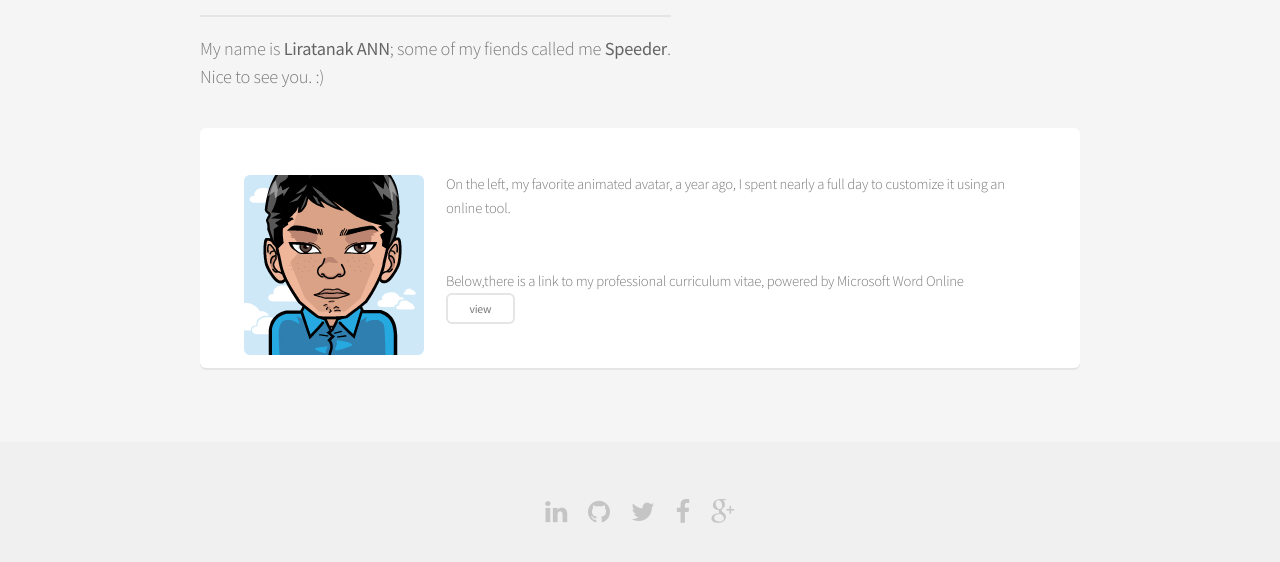
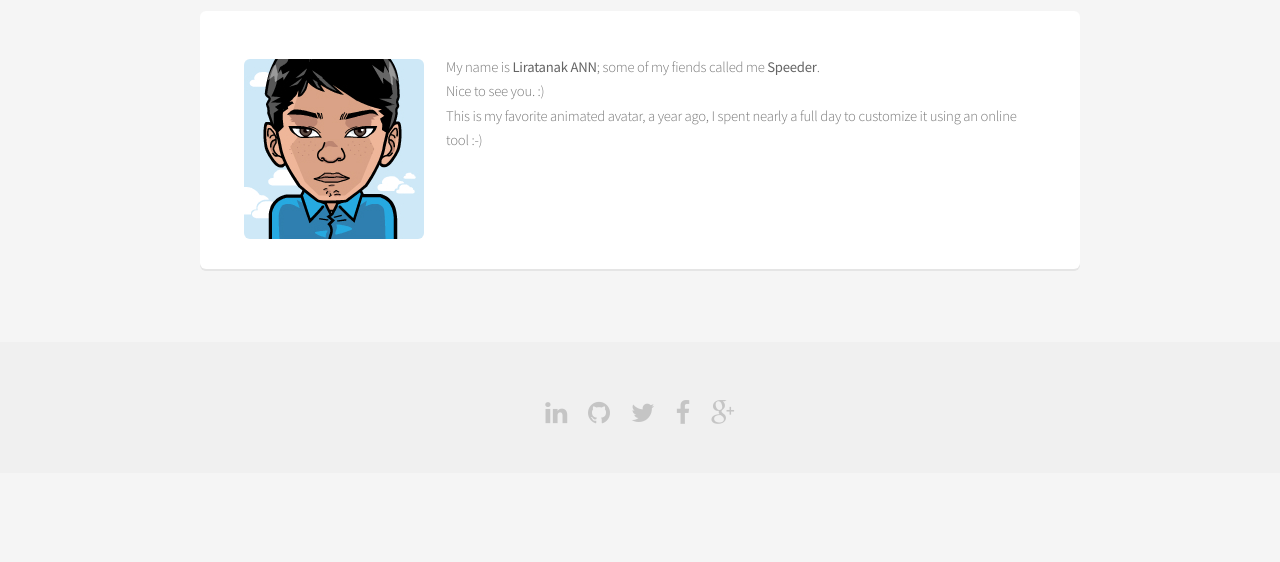
Before and after one commit to liratanak/liratanak.github.io, a plain HTML site: page about.html in a window 1280 px wide. Shown: the part 152-714 px from the top of the page. Drawn offline with Linux system fonts and the light colour scheme.

Commit message:
FIX content

```diff
--- a/about.html
+++ b/about.html
@@ -37,22 +37,18 @@
 		<section id="main" class="container">
 			<header>
 				<h2>Hi</h2>
-				<p>
-					My name is <strong>Liratanak ANN</strong>; some of my fiends called me <strong>Speeder</strong>.
-					<br />
-					Nice to see you. :)
-				</p>
 			</header>
 			<div class="row">
 				<div class="12u">
 					<section class="box">
 						<p>
 							<span class="image left"><img src="images/speeder.png" alt="Speeder NFH" /></span>
-							On the left, my favorite animated avatar, a year ago, I spent nearly a full day to customize it using an online tool.
-							<br /><br /><br />
-							Below,there is a link to my professional curriculum vitae, powered by Microsoft Word Online
+							My name is <strong>Liratanak ANN</strong>; some of my fiends called me <strong>Speeder</strong>.
 							<br />
-							<a class="button alt small link-cv" href="https://onedrive.live.com/redir?resid=7223E7708859D2EA%21272">view</a>
+							Nice to see you. :)
+							<br />
+							This is my favorite animated avatar, a year ago, I spent nearly a full day to customize it using an online tool :-)
+							<br /><br /><br /><br />
 						</p>
 					</section>
 
```
Also changed, not shown: knowledge.html (+3 -2 lines).
